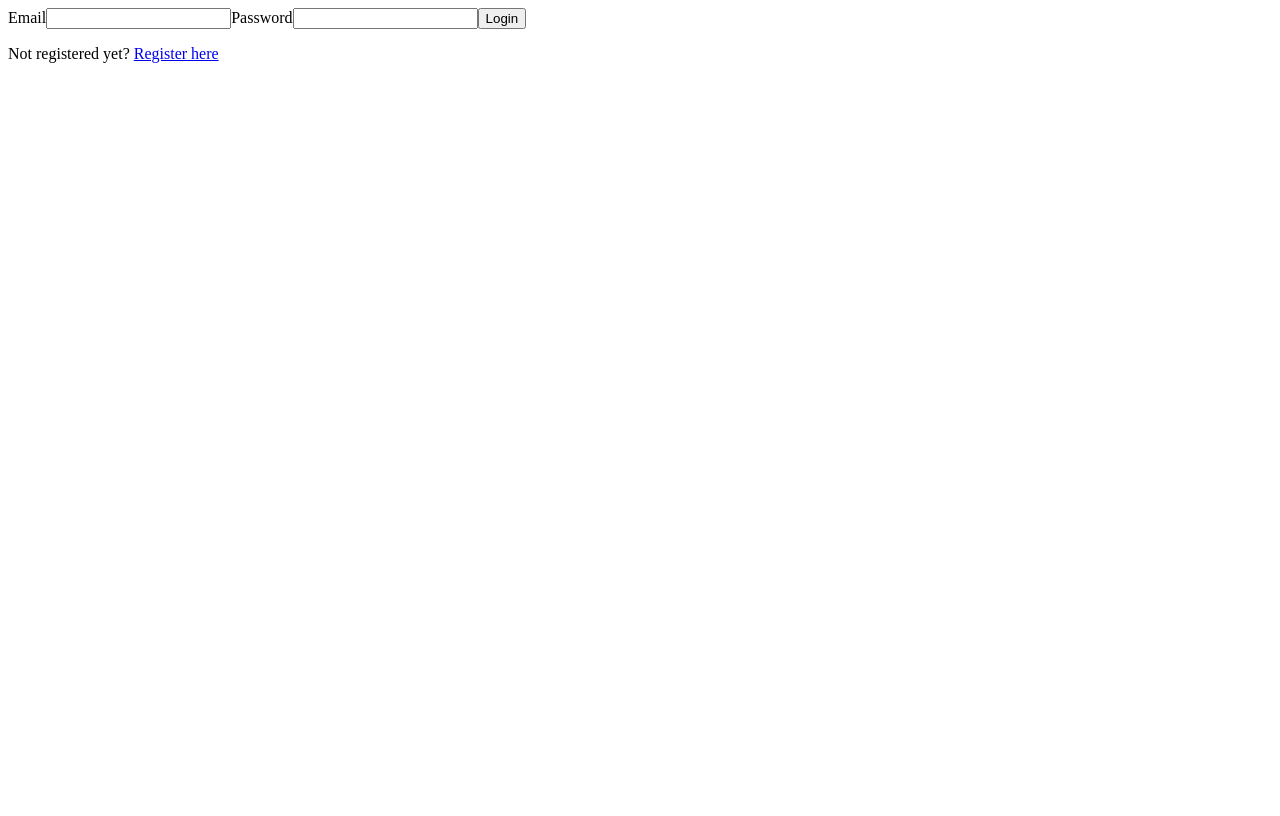
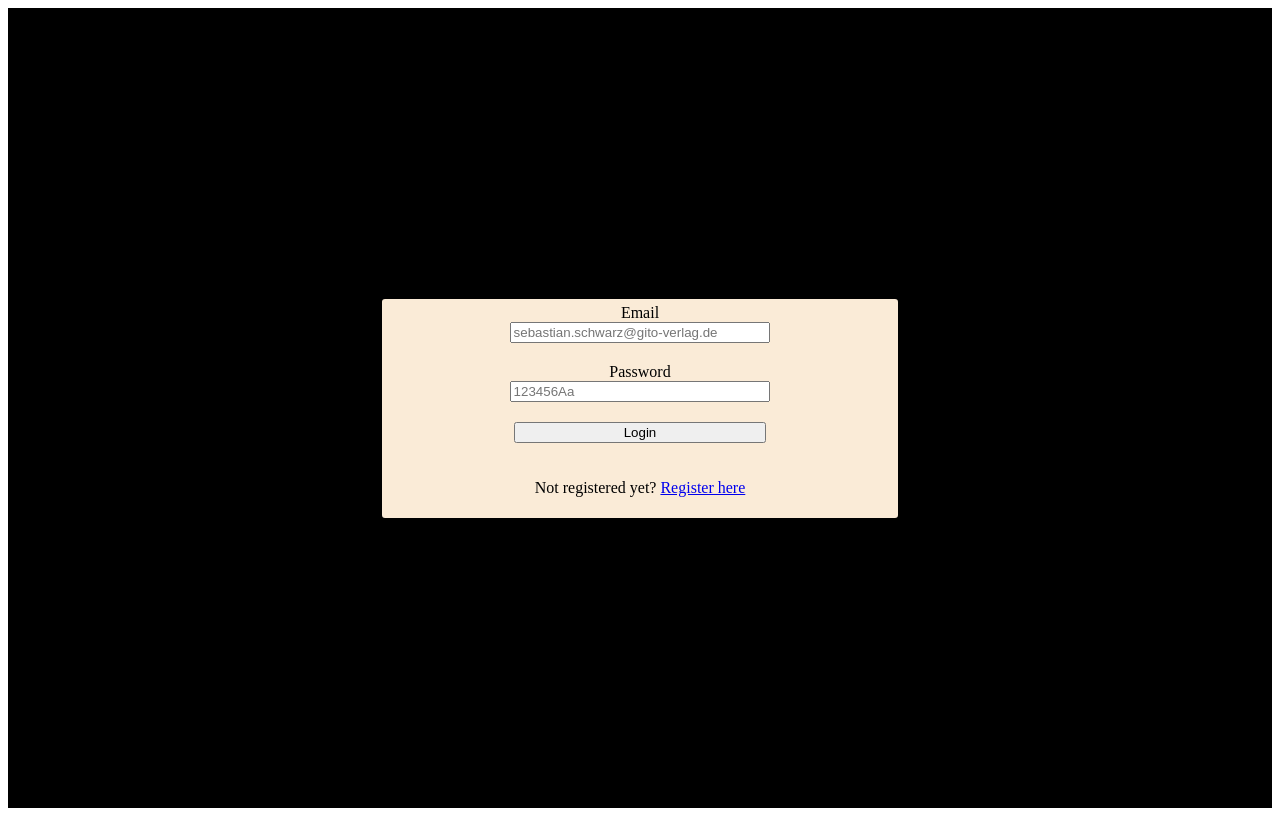
Before and after one commit to Seb125/react-fantasy-game, a React (Vite) app: page /login in a window 1280 px wide. Built offline with nearby package versions, Linux system fonts and the light colour scheme; no server answers.

Commit message:
login register and game music

```diff
--- a/src/index.css
+++ b/src/index.css
@@ -38,7 +38,45 @@
 #start-screen {
   background-image: url("./assets/start-screen.webp");
   background-size: cover;
+  background-repeat: no-repeat;
   height: 100vh;
   background-position: 0px -20px;
   color: rgb(rgb(64, 38, 21), green, blue)
 }
+
+
+.form-container {
+
+  display: flex;
+  flex-direction: row;
+  justify-content: center;
+  align-items: center;
+  height: 100vh;
+  background-color: black;
+
+}
+
+.form {
+  display: flex;
+  flex-direction: column;
+  align-items: center;
+  width: 40%;
+  border: 2px solid;
+  border-radius: 5px;
+  padding: 5px;
+  background-color: antiquewhite;
+}
+
+.form-element {
+  width: 50%;
+  margin-bottom: 20px;
+}
+
+.button {
+  background-color: rgb(155, 112, 70);
+  top: 90%;
+  left: 50%;
+  position: absolute;
+  border-style: double;
+  padding: 5px 20px;
+}
--- a/src/maps/GreenLand.jsx
+++ b/src/maps/GreenLand.jsx
@@ -1,6 +1,7 @@
 import Player from "../components/Player";
 import { useState, useEffect, useRef, useContext } from "react";
 import { LevelContext } from "../context/level.context";
+import myAudioFile from "../assets/greenland-music.mp3"
 
 function GreenLand({
   backgroundPosition,
@@ -13,6 +14,7 @@ function GreenLand({
 }) {
   const { greenLandInitialObjectPositions, greenLandObjectCenterPositions } =
     useContext(LevelContext);
+    const [isPlaying, setIsPlaying] = useState(true);
 
   // conversation variables
   let index = 0;
@@ -177,6 +179,10 @@ function GreenLand({
         className="moonflower"
         style={{ position: "absolute", top: 820, left: 1650 }}
       ></div>
+      <audio>
+                <source src={myAudioFile} type="audio/mpeg" />
+                Your browser does not support the audio element.
+            </audio>
     </div>
   );
 }
--- a/src/pages/Login.jsx
+++ b/src/pages/Login.jsx
@@ -37,15 +37,17 @@ const Login = () => {
 
 
     return (
-        <div>
-            <form onSubmit={handleLogin}>
+        <div style={{height: "100vh"}}>
+        <div className="form-container">
+            <form onSubmit={handleLogin} className="form">
                 <label htmlFor="email">Email</label>
-                <input type="text" name="email" value={email} onChange={(e) => setEmail(e.target.value)}></input>
+                <input type="text" name="email" value={email} placeholder="sebastian.schwarz@gito-verlag.de" onChange={(e) => setEmail(e.target.value)} className="form-element"></input>
                 <label htmlFor="pwd">Password</label>
-                <input type="password" name="pwd" value={password} onChange={(e) => setPassword(e.target.value)}></input>
-                <button type="submit">Login</button>
+                <input type="password" name="pwd" value={password} placeholder="123456Aa" onChange={(e) => setPassword(e.target.value)} className="form-element"></input>
+                <button type="submit" className="form-element">Login</button>
+            <p>Not registered yet? <Link to="/register">Register here</Link></p>
             </form>
-            <p>Not registered yet? <Link to="/register">Register here</Link></p>
+            </div>
         </div>
 
     );
--- a/src/pages/Register.jsx
+++ b/src/pages/Register.jsx
@@ -42,13 +42,15 @@ const Register = () => {
   };
 
   return (
-    <div>
-      <form onSubmit={handleRegister}>
+    <div style={{height: "100vh"}}>
+    <div className="form-container">
+      <form onSubmit={handleRegister} className="form">
         <label htmlFor="name">Name</label>
         <input
           type="text"
           name="name"
           value={name}
+          className="form-element"
           onChange={(e) => setName(e.target.value)}
         ></input>
         <label htmlFor="email">Email</label>
@@ -56,6 +58,7 @@ const Register = () => {
           type="text"
           name="email"
           value={email}
+          className="form-element"
           onChange={(e) => setEmail(e.target.value)}
         ></input>
         <label htmlFor="pwd">Password</label>
@@ -63,10 +66,12 @@ const Register = () => {
           type="password"
           name="pwd"
           value={password}
+          className="form-element"
           onChange={(e) => setPassword(e.target.value)}
         ></input>
-        <button type="submit">Register</button>
+        <button type="submit" className="form-element">Register</button>
       </form>
+    </div>
     </div>
   );
 };
--- a/src/pages/StartScreen.jsx
+++ b/src/pages/StartScreen.jsx
@@ -8,16 +8,7 @@ function StartScreen() {
   };
   return (
     <div id="start-screen">
-      <div
-        onClick={startGame}
-        style={{
-          position: "absolute",
-          height: "100vh",
-          width: "100vw",
-
-        }}
-      ></div>
-      <Link to="/game"></Link>
+      <button className="button" onClick={startGame}>Start Game</button>
     </div>
   );
 }
```
Also changed, not shown: 1 other file (tests, documents, lock files or other folders).
